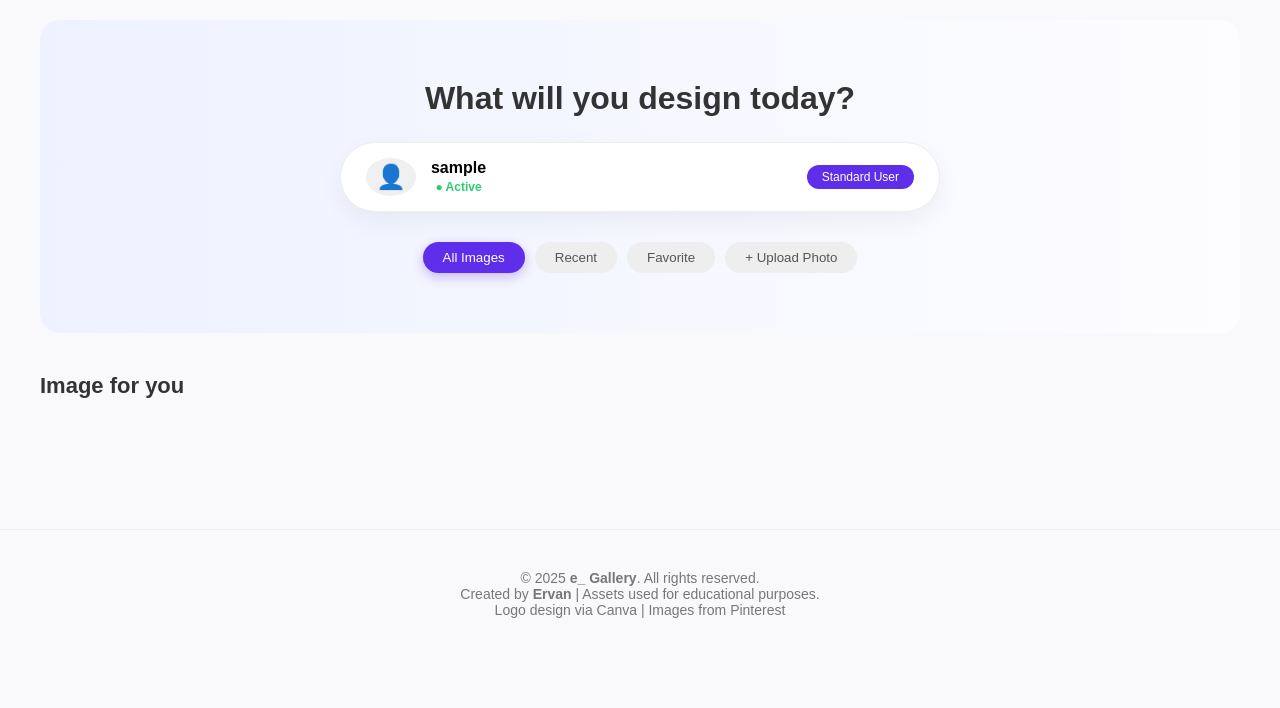
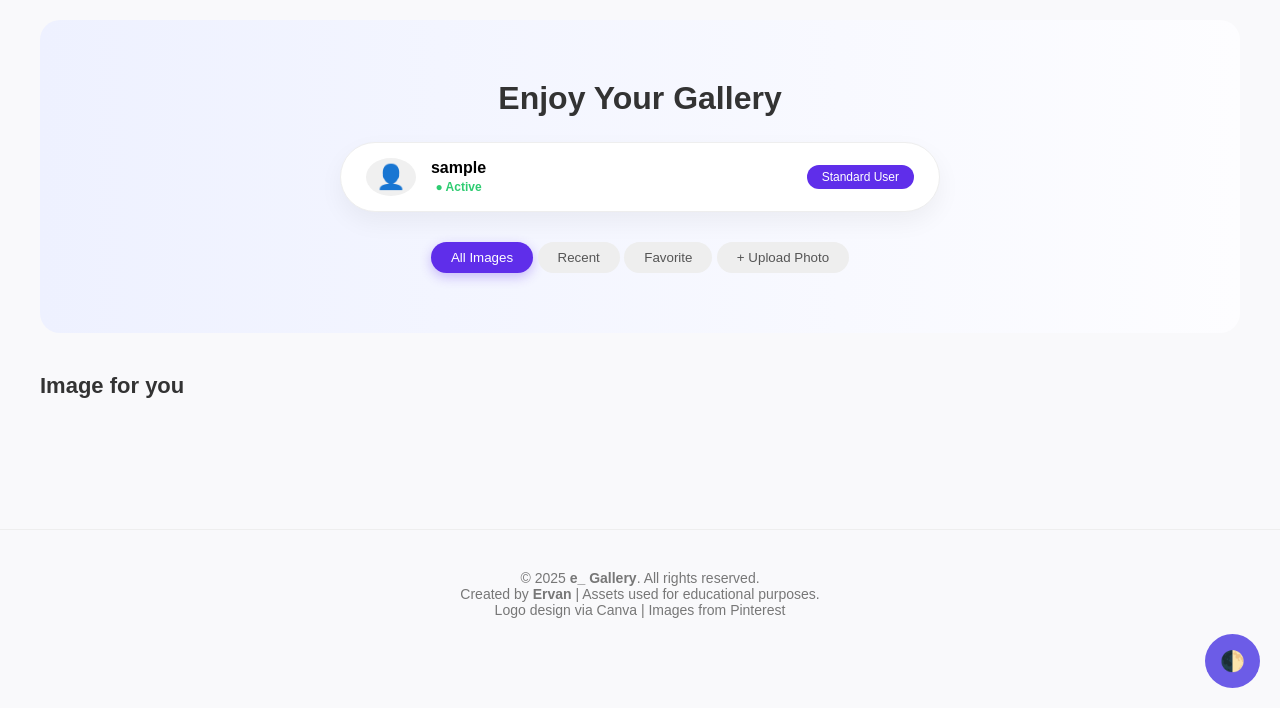
Before and after one commit to rumwru/E-Gallery, a Flask app: page /dashboard in a window 1280 px wide. Shown: the part 92-800 px from the top of the page. Run offline with Flask 3, Linux system fonts and the light colour scheme; the visitor is signed in with stand-in values (Sample User, id 1).

Commit message:
Add files via upload

```diff
--- a/templates/dashboard.html
+++ b/templates/dashboard.html
@@ -3,27 +3,20 @@
 <head>
     <meta charset="UTF-8">
     <meta name="viewport" content="width=device-width, initial-scale=1.0">
-
     <title>e_ Gallery | Personal</title>
-
     <link rel="icon" type="image/png" href="{{ url_for('static', filename='logo.png') }}">
-
     <link rel="stylesheet" href="{{ url_for('static', filename='style.css') }}">
 </head>
-
 <body class="dashboard-body">
 
 <div class="canva-container">
-
-
     <header class="canva-header">
         <div class="logo-text" style="font-weight: bold; font-size: 24px;">e_ Gallery</div>
         <a href="/logout" class="btn-logout-small">Logout</a>
     </header>
 
     <section class="identity-area">
-        <h1>What will you design today?</h1>
-
+        <h1>Enjoy Your Gallery</h1>
         <div class="user-card-search">
             <div class="user-info-main">
                 <div class="user-avatar-small">👤</div>
@@ -36,73 +29,84 @@
         </div>
 
         <div class="quick-links">
-            <button onclick="filterImages('all')" class="tab-btn active" id="btn-all">All Images</button>
-            <button onclick="filterImages('recent')" class="tab-btn" id="btn-recent">Recent</button>
-            <button onclick="filterImages('favorite')" class="tab-btn" id="btn-fav">Favorite</button>
+            <div class="menu-scroll-wrapper">
+                <button type="button" class="tab-btn {{ 'active' if category == 'all' or not category }}" onclick="location.href='{{ url_for('dashboard', category='all') }}'">All Images</button>
+                <button type="button" class="tab-btn {{ 'active' if category == 'recent' }}" onclick="location.href='{{ url_for('dashboard', category='recent') }}'">Recent</button>
+                <button type="button" class="tab-btn {{ 'active' if category == 'favorite' }}" onclick="location.href='{{ url_for('dashboard', category='favorite') }}'">Favorite</button>
 
-            <form action="/upload" method="POST" enctype="multipart/form-data">
-                <input type="file" name="photo" id="fileInput" style="display:none;" onchange="this.form.submit()">
-                <button type="button" class="btn-upload" onclick="document.getElementById('fileInput').click()">
-                    + Upload Photo
-                </button>
-            </form>
+                <form action="/upload" method="POST" enctype="multipart/form-data" style="display: inline-block;">
+                    <input type="file" name="photo" id="fileInput" style="display:none;" onchange="showPreview(this)" multiple>
+                    <button type="button" class="btn-upload" onclick="document.getElementById('fileInput').click()">+ Upload Photo</button>
+                </form>
+            </div>
         </div>
     </section>
 
+    <div id="preview-container" style="display:none; text-align:center; padding:20px; background:rgba(108, 92, 231, 0.05); border: 2px dashed #6c5ce7; border-radius:20px; margin: 20px auto; max-width: 90%;">
+        <h4 style="margin-bottom:15px; color: #6c5ce7;">📸 Siap di-upload:</h4>
+        <div id="preview-gallery" style="display:flex; gap:12px; flex-wrap:wrap; justify-content:center; margin-bottom: 20px;"></div>
+        <div style="display: flex; gap: 10px; justify-content: center;">
+             <button onclick="document.getElementById('fileInput').form.submit()" class="btn-upload">🚀 Konfirmasi</button>
+             <button onclick="cancelUpload()" style="background:#ff4757; color:white; border:none; padding:12px 25px; border-radius:25px; cursor:pointer;">❌ Batal</button>
+        </div>
+    </div>
+
     <section class="content-area">
         <h2 class="section-title">Image for you</h2>
-
         <div class="masonry-grid-canva">
             {% for img in images %}
             <div class="grid-item">
                 <img src="{{ url_for('static', filename='uploads/' + img.filename) }}" alt="User Photo">
-
                 <div class="item-overlay">
                     <a href="/favorite/{{ img.id }}" class="like-btn {% if img.is_favorite %}active{% endif %}">❤️</a>
+                    <a href="{{ url_for('static', filename='uploads/' + img.filename) }}" download class="download-btn">📥</a>
                     <a href="/delete/{{ img.id }}" class="delete-btn">🗑️</a>
                 </div>
             </div>
             {% endfor %}
         </div>
     </section>
-
 </div>
 
+<footer style="text-align: center; padding: 40px 20px; color: #777; font-size: 14px; border-top: 1px solid #eee; margin-top: 50px;">
+    <p>&copy; 2025 <strong>e_ Gallery</strong>. All rights reserved.</p>
+    <p>Created by <strong>Ervan</strong> | Assets used for educational purposes.</p>
+    <p>Logo design via Canva | Images from Pinterest</p>
+</footer>
+
+<button onclick="toggleDarkMode()" style="position:fixed; bottom:20px; right:20px; z-index:1000; padding:15px; border-radius:50%; border:none; background:#6c5ce7; color:white; cursor:pointer; font-size: 20px;">🌓</button>
+
 <script>
-function filterImages(category) {
-    // 1. Ubah warna tombol yang aktif
-    document.querySelectorAll('.tab-btn').forEach(btn => btn.classList.remove('active'));
-    event.target.classList.add('active');
-
-    // 2. Logika filter sederhana (Demo Visual)
-    const grid = document.querySelector('.masonry-grid-canva');
-    if (category === 'recent') {
-        grid.style.opacity = '0.5'; // Efek transisi
-        setTimeout(() => {
-            grid.style.opacity = '1';
-            alert("Menampilkan foto terbaru...");
-            // Di sini nanti bisa panggil data dari database via AJAX
-        }, 300);
+function showPreview(input) {
+    const container = document.getElementById('preview-container');
+    const gallery = document.getElementById('preview-gallery');
+    gallery.innerHTML = '';
+    if (input.files && input.files.length > 0) {
+        container.style.display = 'block';
+        Array.from(input.files).forEach(file => {
+            const reader = new FileReader();
+            reader.onload = e => {
+                const img = document.createElement('img');
+                img.src = e.target.result;
+                img.style.cssText = "width:110px; height:110px; object-fit:cover; border-radius:12px; border:3px solid white; box-shadow:0 4px 10px rgba(0,0,0,0.1);";
+                gallery.appendChild(img);
+            }
+            reader.readAsDataURL(file);
+        });
+        container.scrollIntoView({ behavior: 'smooth' });
     }
 }
 
-function filterImages(category) {
-    // Menghapus class active dari semua tombol
-    document.querySelectorAll('.tab-btn').forEach(btn => btn.classList.remove('active'));
-
-    // Menambah class active ke tombol yang diklik
-    event.target.classList.add('active');
-
-    console.log("Menyaring kategori: " + category);
-    // Logika lanjutan (Database) akan kita buat setelah ini
+function cancelUpload() {
+    document.getElementById('fileInput').value = '';
+    document.getElementById('preview-container').style.display = 'none';
 }
 
+function toggleDarkMode() {
+    document.body.classList.toggle('dark-mode');
+    localStorage.setItem('theme', document.body.classList.contains('dark-mode') ? 'dark' : 'light');
+}
+if (localStorage.getItem('theme') === 'dark') document.body.classList.add('dark-mode');
 </script>
-
-<footer style="text-align: center; padding: 40px 20px; color: #777; font-size: 14px; border-top: 1px solid #eee; margin-top: 50px;">
-        <p>&copy; 2025 <strong>e_ Gallery</strong>. All rights reserved.</p>
-        <p>Created by <strong>Ervan</strong> | Assets used for educational purposes.</p>
-        <p>Logo design via Canva | Images from Pinterest</p>
-    </footer>
 </body>
 </html>
--- a/templates/login.html
+++ b/templates/login.html
@@ -20,6 +20,12 @@
         <form method="POST">
             <input type="text" name="username" placeholder="Username">
             <input type="password" name="password" placeholder="Password">
+
+            <div style="text-align: right; margin-top: -10px; margin-bottom: 15px;">
+                <a href="/forgot-password" style="color: #5f2eea; font-size: 12px; text-decoration: none; font-weight: bold;">
+                    Forgot Password?
+                </a>
+            </div>
             <button type="submit">SIGN IN</button>
         </form>
     </div>
```
Also changed, not shown: templates/auth.html (+7 -3 lines), templates/forgot_password.html (added, +23 -0 lines), templates/reset_password.html (added, +51 -0 lines).
